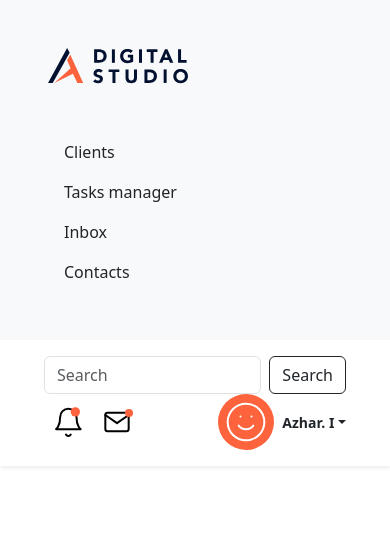
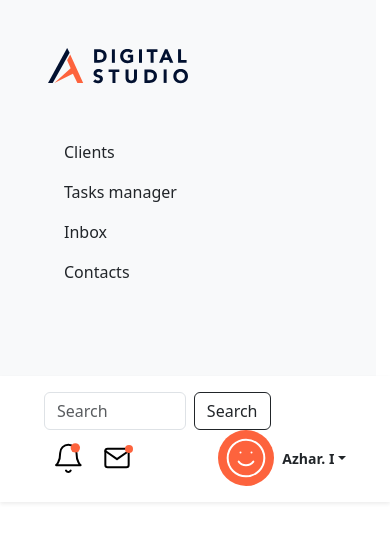
Before and after one commit to kambekson/to-do-bootstrap, a React (Vite) app: page / in a window 390 px wide. Shown: the top 542 px of the page. Built offline with nearby package versions, Linux system fonts and the light colour scheme.

Commit message:
refactor: simplify Header component layout and remove unused Sidebar CSS media queries

```diff
--- a/src/components/Header.jsx
+++ b/src/components/Header.jsx
@@ -8,8 +8,8 @@
         <header className="p-2 shadow-sm">
             <nav className="navbar px-4">
                 <div className="container-fluid">
-                    <form className="d-flex w-100 w-lg-75" role="search">
-                        <input className="form-control me-2 flex-grow-1" type="search" placeholder="Search" aria-label="Search"/>
+                    <form className="d-flex w-75" role="search">
+                        <input className="form-control me-2" type="search" placeholder="Search" aria-label="Search"/>
                         <button className="btn btn-outline-dark" type="submit">Search</button>
                     </form>
                     <div className="d-flex">
--- a/src/components/Sidebar.css
+++ b/src/components/Sidebar.css
@@ -2,14 +2,6 @@
     width: var(--sidebar-width);
     flex: 0 0 var(--sidebar-width);
     box-sizing: border-box;
-}
-
-@media (max-width: 992px) {
-    .sidebar {
-        width: 100%;
-        flex: 0 0 auto;
-        padding: 1.5rem;
-    }
 }
 
 .is-active::before{
--- a/src/index.css
+++ b/src/index.css
@@ -7,11 +7,6 @@
   min-height: 100%;
 }
 
-/* Responsive tweaks to avoid overflow and reduce mobile padding */
+/* Desktop-first tweaks */
 .sidebar img { max-width: 140px; height: auto; }
 header .form-control { min-width: 0; }
-
-@media (max-width: 992px) {
-  :root { --sidebar-width: 100%; }
-  .p-4 { padding: 1rem !important; }
-}
```
